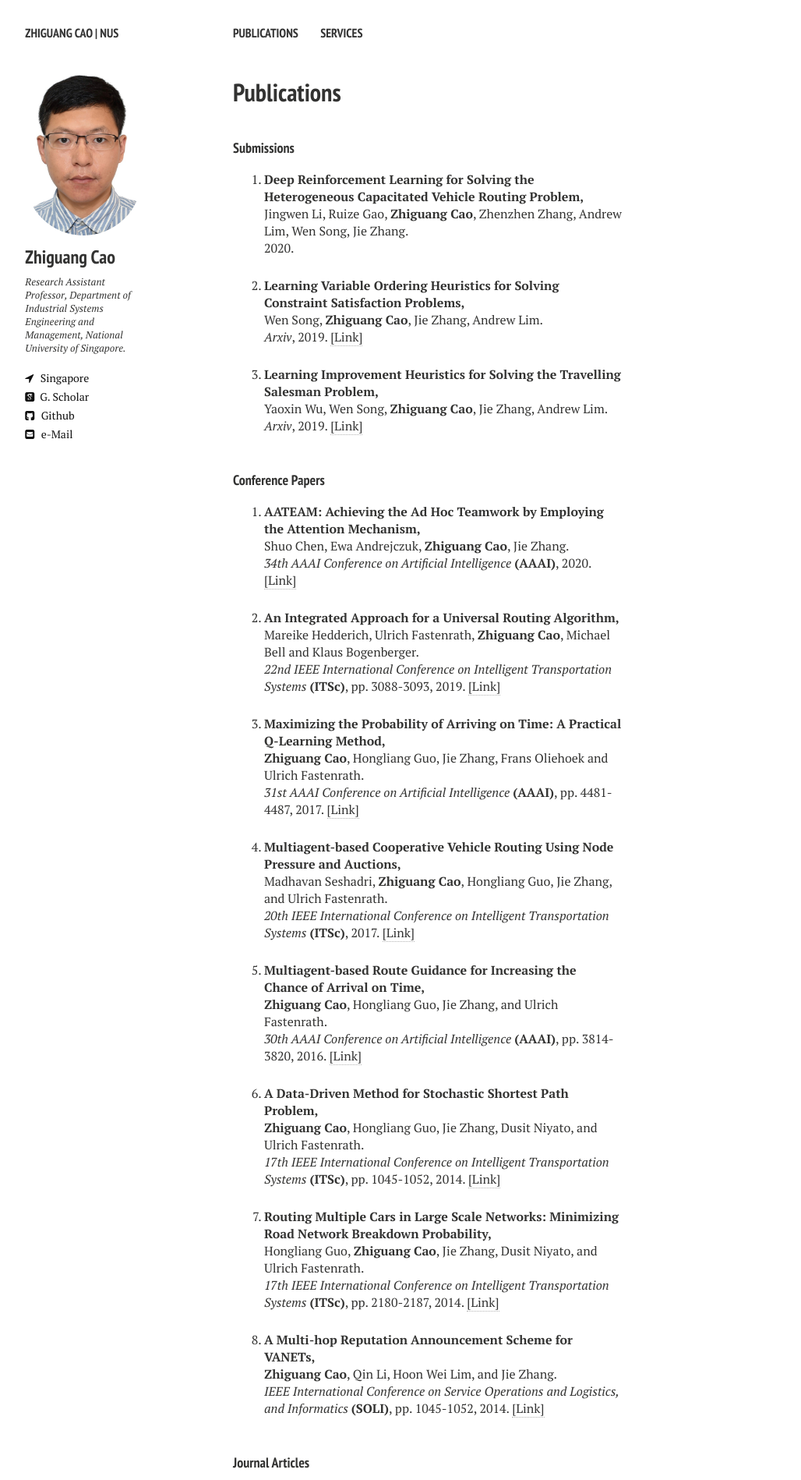
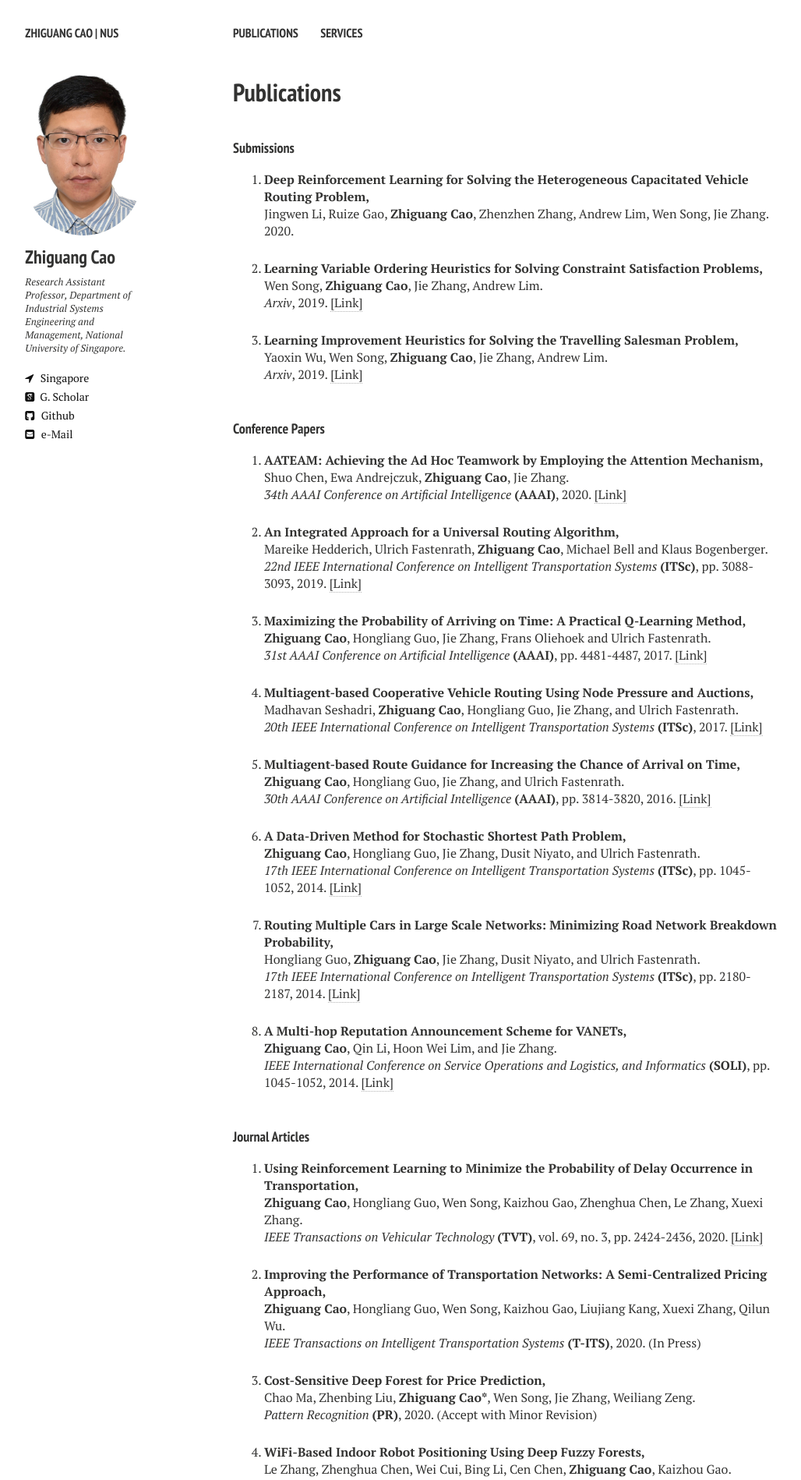
Before and after one commit to zhiguangcaosg/zhiguangcaosg.github.io, a Jekyll site: the page built from publications.md, in a window 1280 px wide. Shown: the top 1898 px of the page at 78% size, without its empty margins (21-1049 px from the left). Built offline with Jekyll 4.4.1, drawn with Linux system fonts in a browser that asks for light colours; nearby versions of some CDN libraries.

Commit message:
Update publications.html

```diff
--- a/_layouts/publications.html
+++ b/_layouts/publications.html
@@ -77,7 +77,7 @@ div.bibtex pre { font-size: 75%; overflow: auto;  width: 100%; padding: 0em 0em;
   </div>
   <article>
     <h1>{{ page.title }}</h1>
-    <div class="article-wrap" style="width:500px">
+    <div class="article-wrap" style="width:700px">
       {{ content }}
 
 
```
